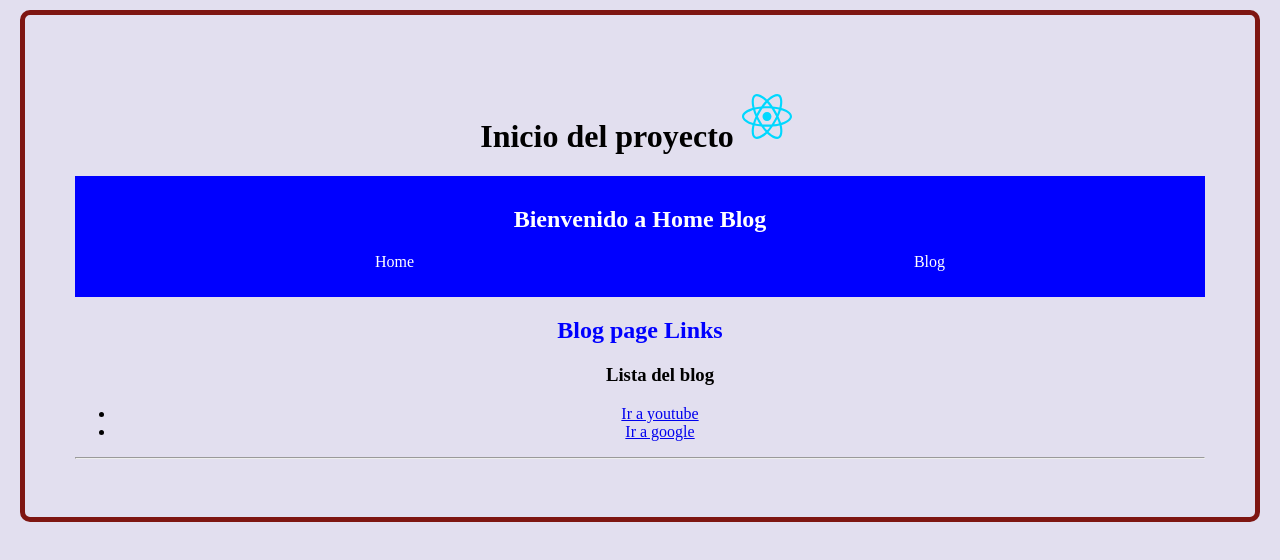
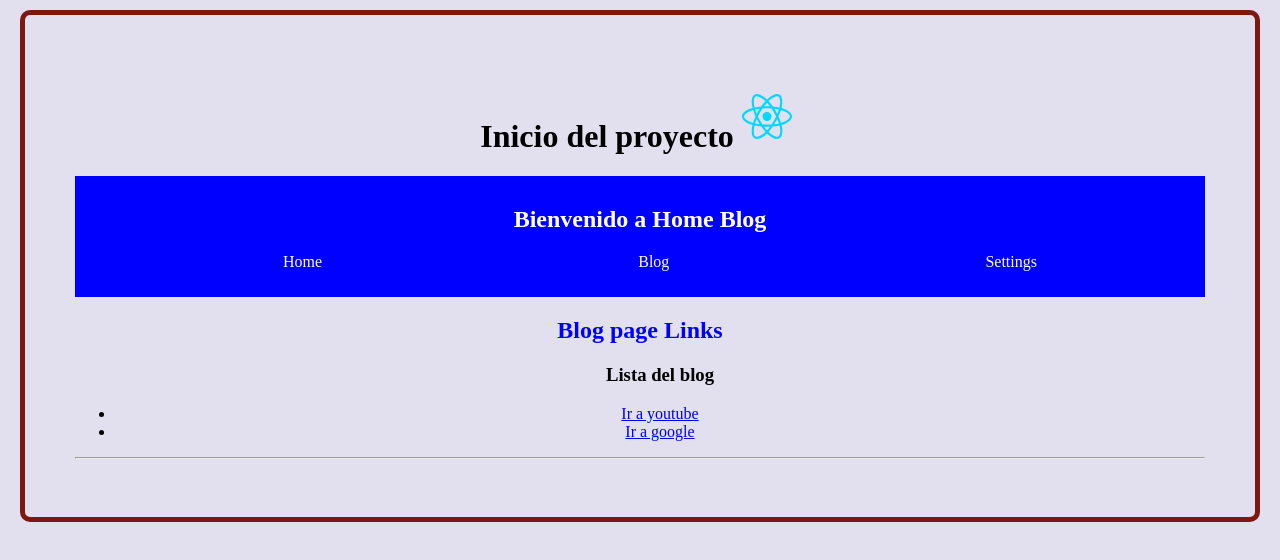
Before and after one commit to DanielGuzmanV/React-Js-Fundamentos, a React (Vite) app: page /linksBlog in a window 1280 px wide. Shown: the top 560 px of the page. Built offline with nearby package versions, Linux system fonts and the light colour scheme.

Commit message:
Page de settings creada y agregada a headers components

```diff
--- a/src/components/HeaderComponent.jsx
+++ b/src/components/HeaderComponent.jsx
@@ -28,6 +28,9 @@ function HeaderComponent() {
           <li>
             <Link className='link' to="/linksBlog">Blog</Link>
           </li>
+          <li>
+            <Link className='link' to="/linksSettings">Settings</Link>
+          </li>
         </ul>
 
       </nav>
```
Also changed, not shown: src/pages/LinksSettingsPage.jsx (added, +17 -0 lines).
